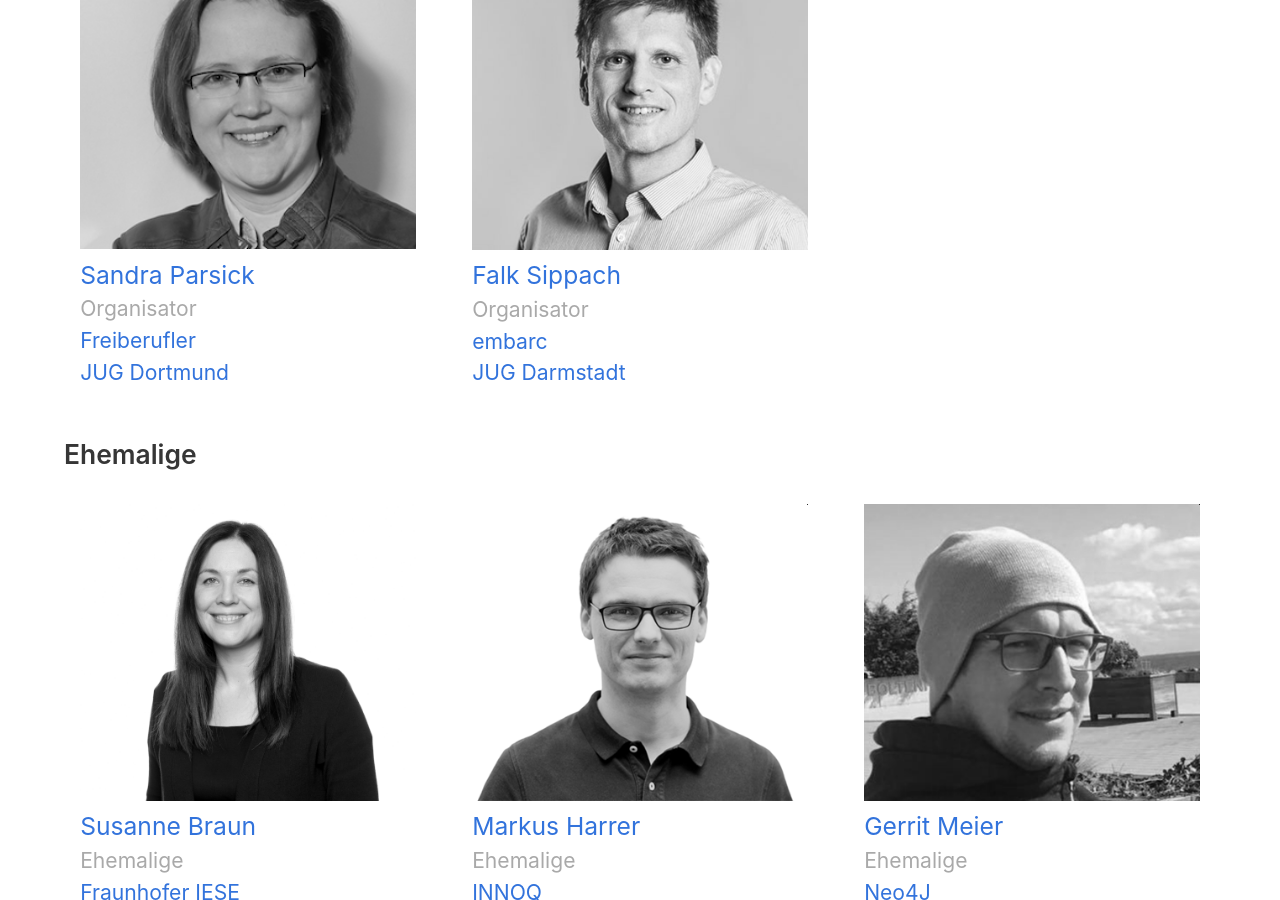
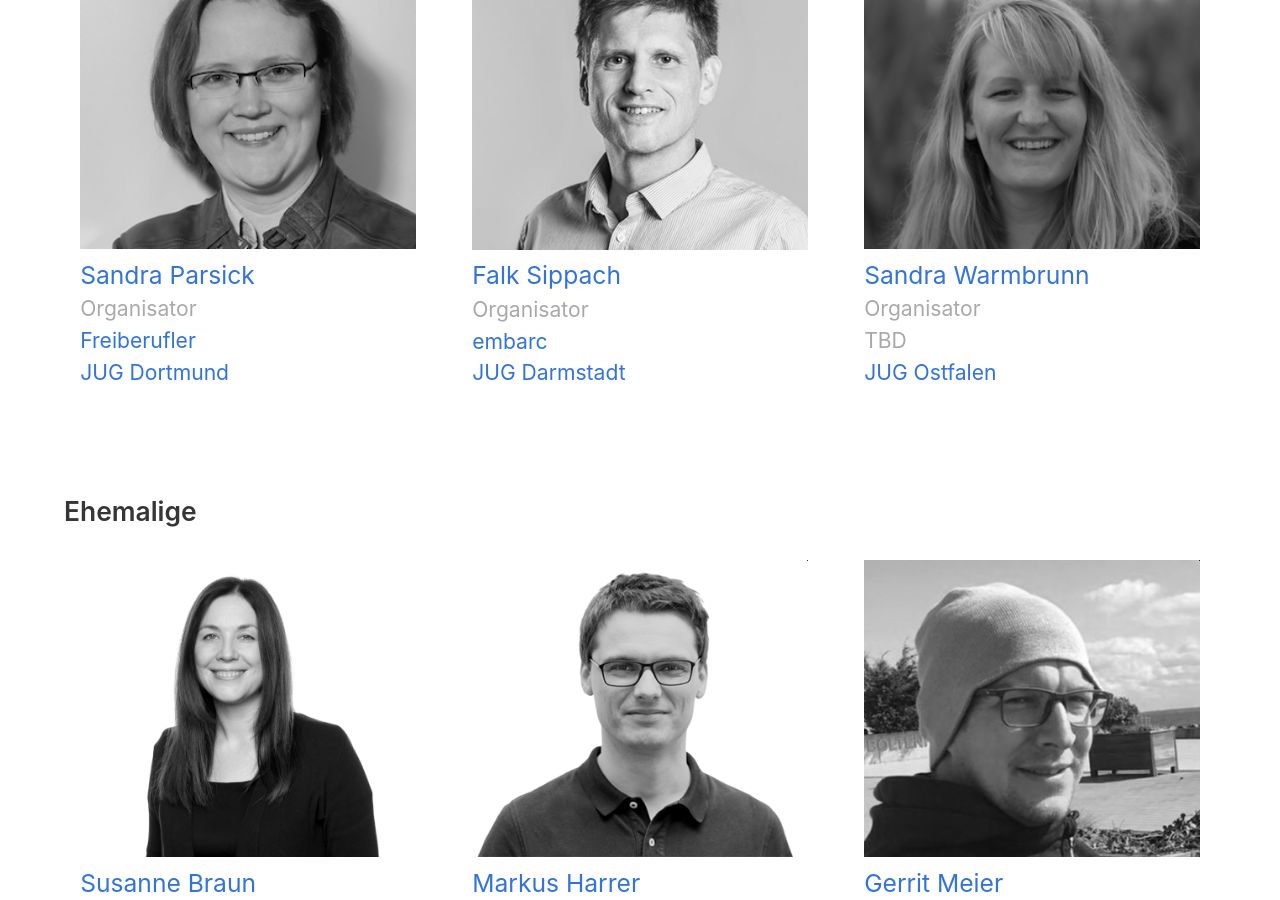
Before and after one commit to CyberLandConf/CyberLandConf.github.io, a Jekyll site: the page built from pages/about.md, in a window 1280 px wide and 900 px high, scrolled down 818 px. Built offline with Jekyll 4.4.1, drawn with Linux system fonts in a browser that asks for light colours.

Commit message:
add sandra warmbrunn

```diff
--- a/_data/orga.yml
+++ b/_data/orga.yml
@@ -87,3 +87,12 @@
   jugUrl: https://www.jug-da.de
   role: Videoschnitt
   twitter: RalfDMueller
+- id: sandra-warmbrunn
+  firstName: Sandra
+  lastName: Warmbrunn
+  job: TBD
+  jobUrl:
+  jug: JUG Ostfalen
+  jugUrl: https://www.jug-ostfalen.de
+  role: Organisator
+  twitter: stwarmbrunn
```
Also changed, not shown: assets/speaker/sandra-warmbrunn.png (added).
